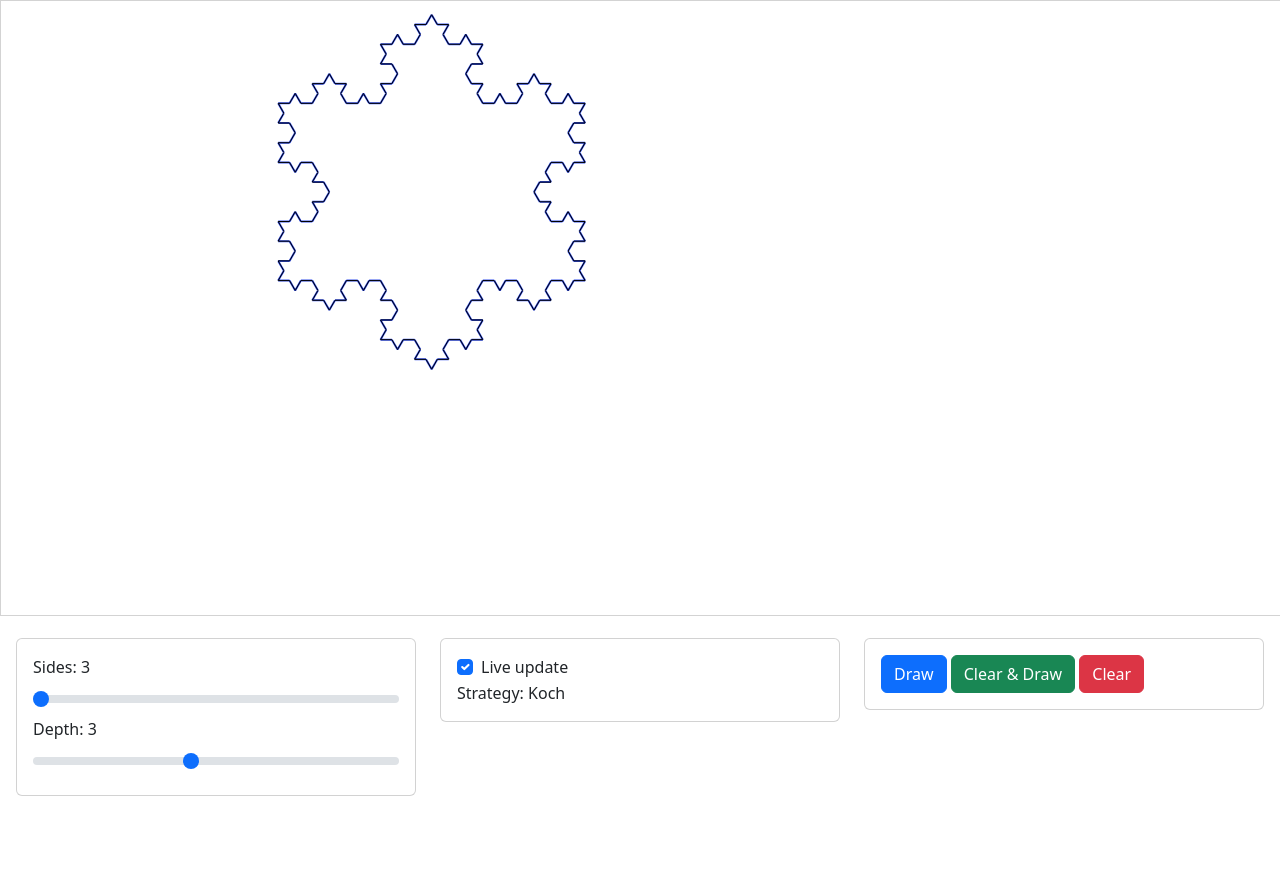
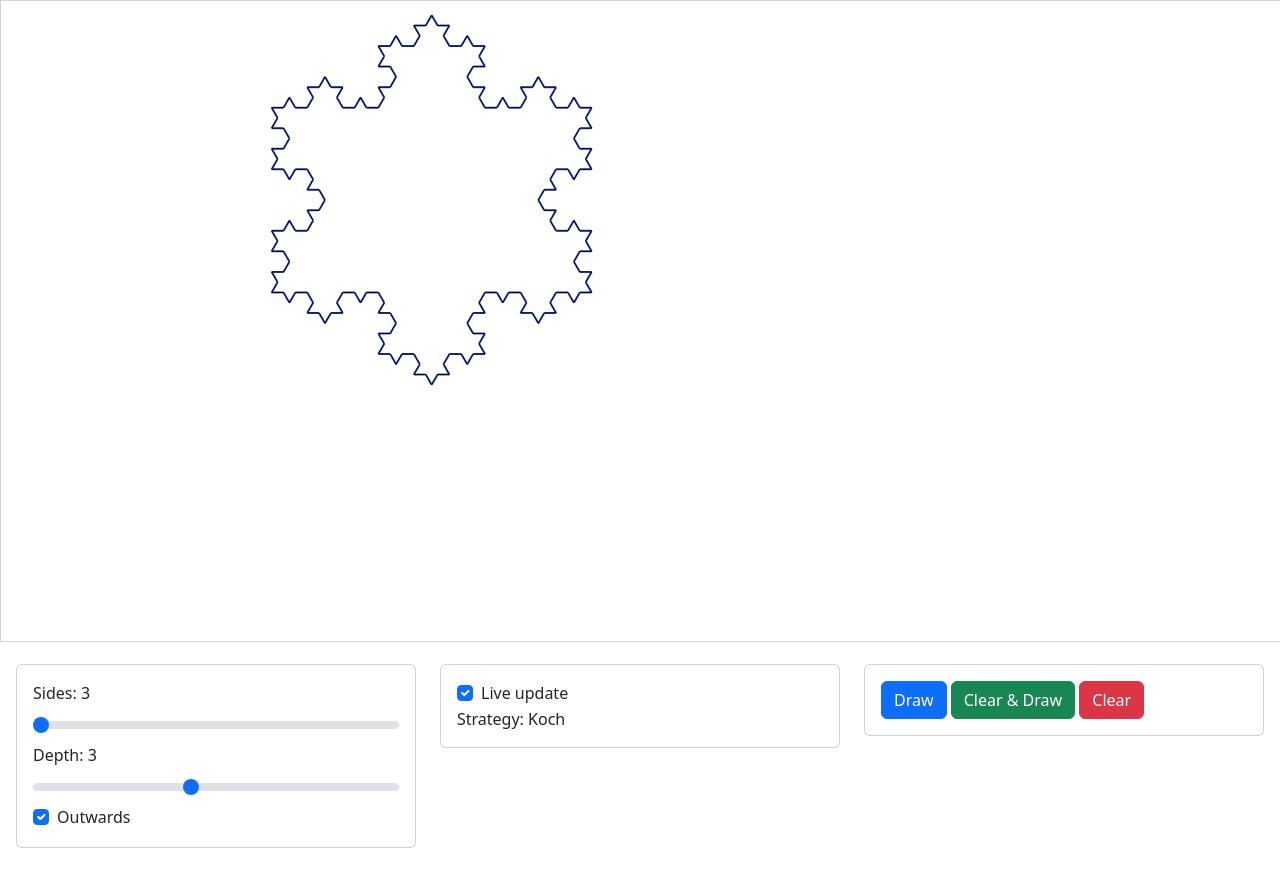
Before and after one commit to VeryBadFrags/fractals, a website built with Vite: page index.html in a window 1280 px wide. Before the commit the page ends 828 px from the top, so only its background shows below. Built offline with nearby package versions, Linux system fonts and the light colour scheme.

Commit message:
Add inwards mode

```diff
--- a/index.html
+++ b/index.html
@@ -47,6 +47,18 @@
                 max="7"
                 value="3"
               />
+              <div class="form-check">
+                <input
+                  class="form-check-input"
+                  type="checkbox"
+                  value=""
+                  id="orientationCheck"
+                  checked
+                />
+                <label class="form-check-label" for="orientationCheck">
+                  Outwards
+                </label>
+              </div>
             </div>
           </div>
         </div>
--- a/main.js
+++ b/main.js
@@ -5,9 +5,12 @@ canvas.height = document.body.scrollHeight;
 
 const ctx = canvas.getContext("2d");
 
+let outwards = 1;
+
 function draw() {
   let sides = document.getElementById("sidesRange").value;
   let depth = document.getElementById("depthRange").value;
+  outwards = document.getElementById("orientationCheck").checked ? 1 : -1;
   drawPoly(sides, depth, 2);
 }
 
@@ -97,7 +100,7 @@ function drawLine(start, end, degree = 0) {
       start[0] + (-2 * (start[0] - end[0])) / 3,
       start[1] + (-2 * (start[1] - end[1])) / 3,
     ];
-    let midPoint = rotateAround(third, twoThird, Math.PI / 3);
+    let midPoint = rotateAround(third, twoThird, outwards * Math.PI / 3);
     drawLine(start, third, degree - 1);
     drawLine(third, midPoint, degree - 1);
     drawLine(midPoint, twoThird, degree - 1);
@@ -151,6 +154,13 @@ function initListeners() {
   document.getElementById("clearButton").addEventListener("click", (e) => {
     clearCanvas();
   });
+
+  document.getElementById("orientationCheck").addEventListener("click", (e) => {
+    if (liveUpdateCheck.checked) {
+      clearCanvas();
+      draw();
+    }
+  });
 }
 
 initListeners();
```
